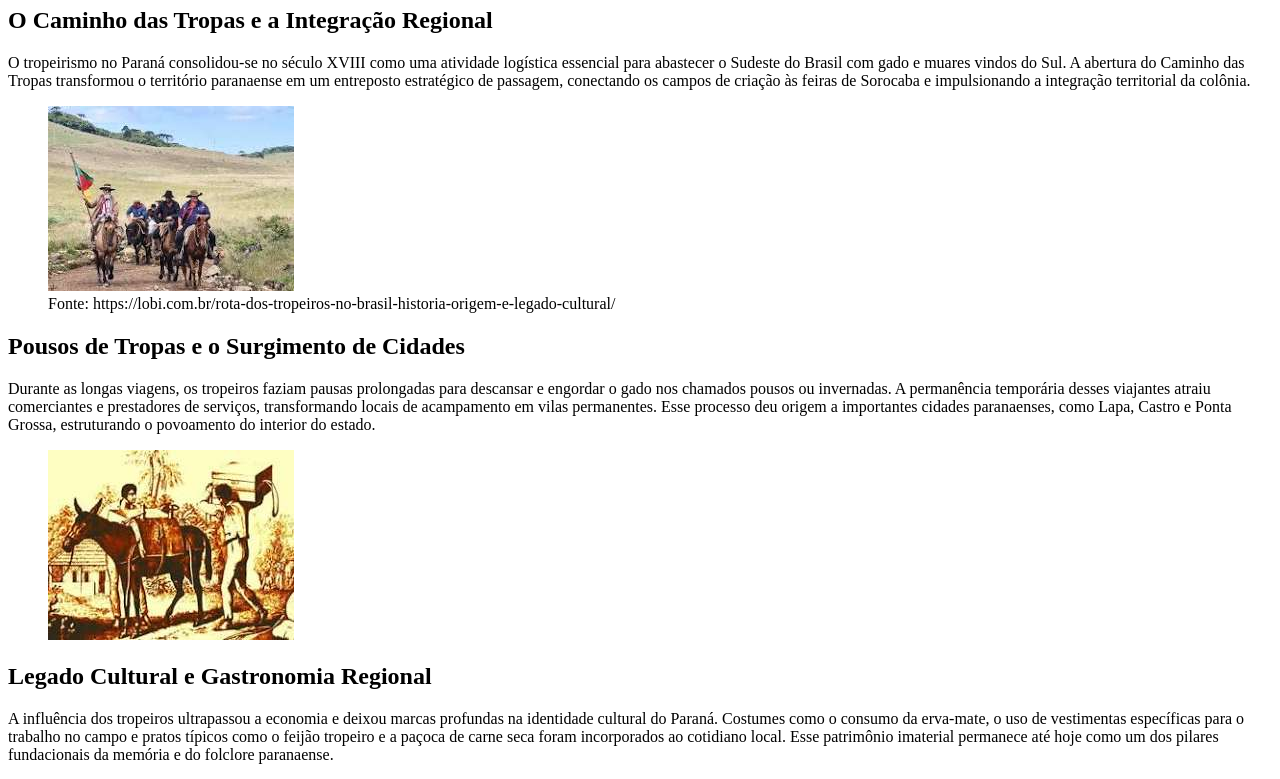
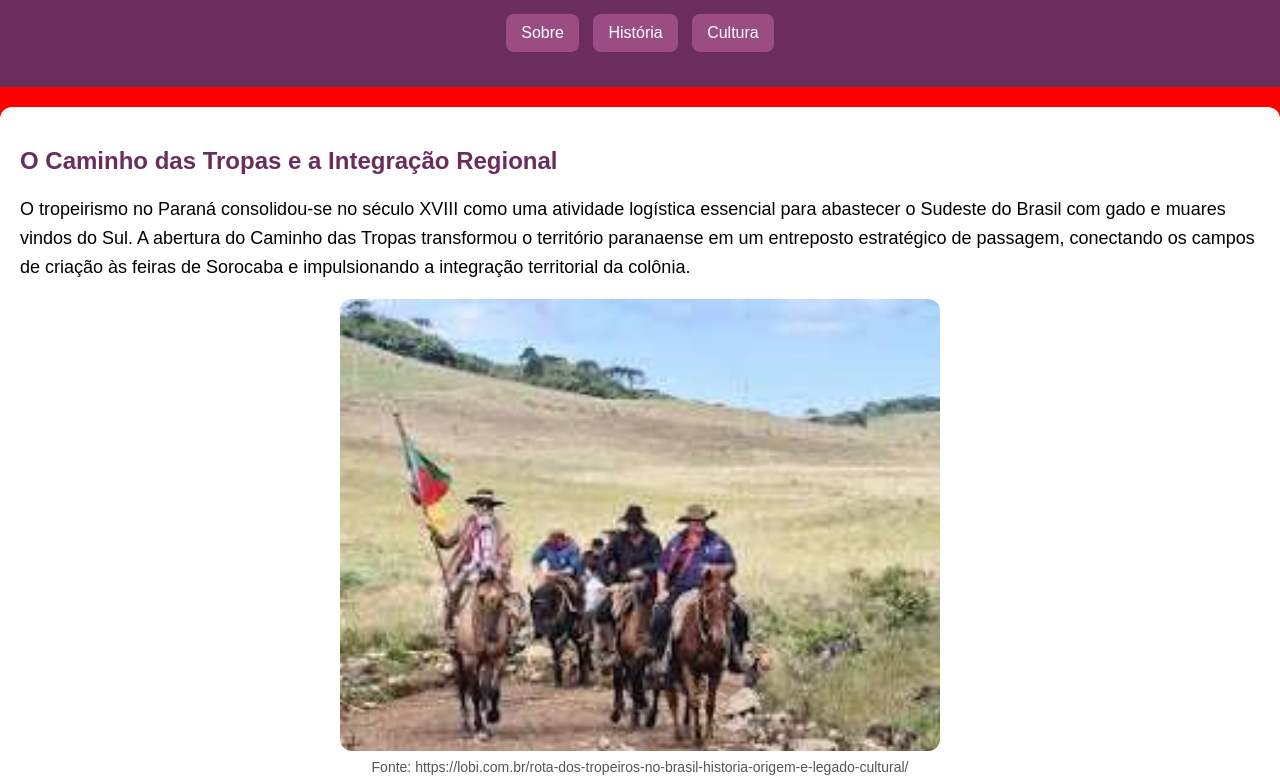
Before and after one commit to ProfAlexandrePC/tropeiros, a plain HTML site: page index.html in a window 1280 px wide. Shown: the part 111-890 px from the top of the page. Drawn offline with Linux system fonts and the light colour scheme.

Commit message:
Ajustes no style

```diff
--- a/index.html
+++ b/index.html
@@ -5,7 +5,7 @@
     <meta charset="UTF-8">
     <meta name="viewport" content="width=device-width, initial-scale=1.0">
     <title>Os Tropeiros no Paraná</title>
-    <style rel="stylesheet" href="style.css"></style>
+    <link rel="stylesheet" href="style.css">
 </head>
 
 <body>
```
